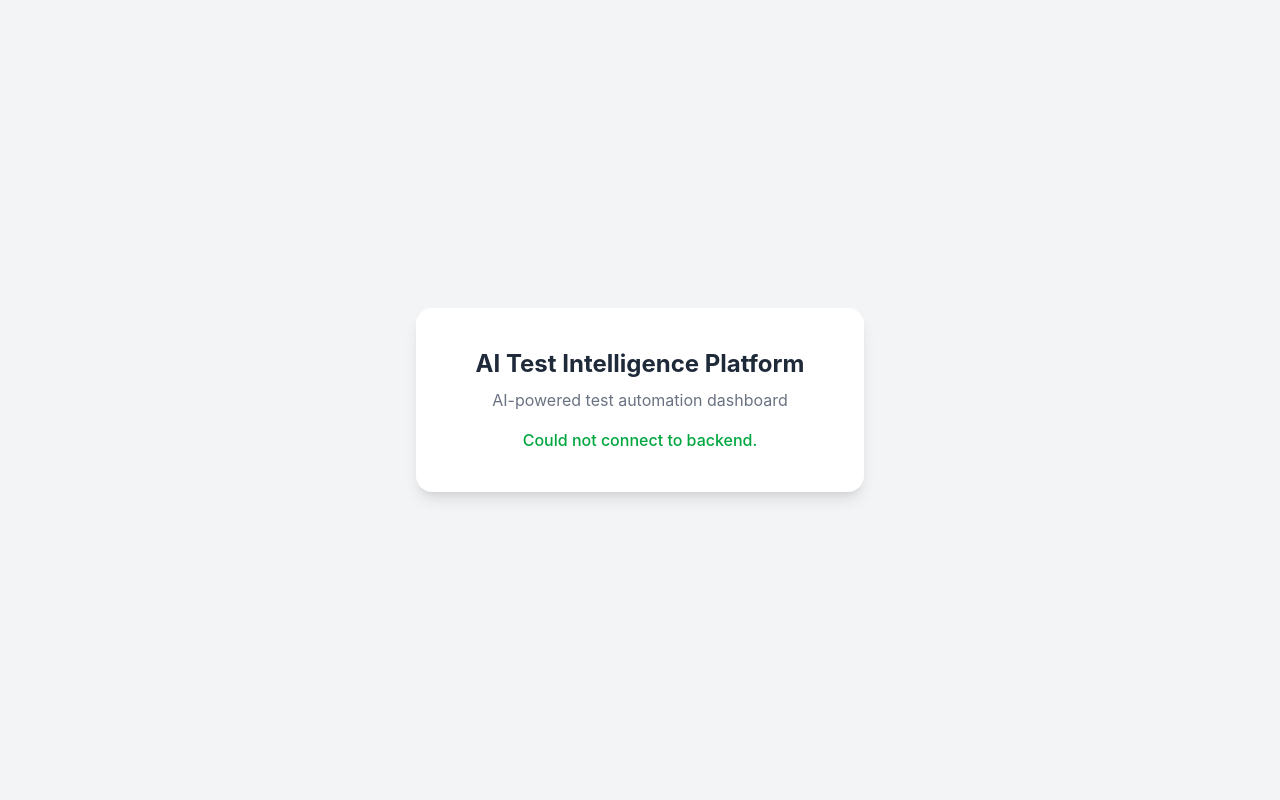
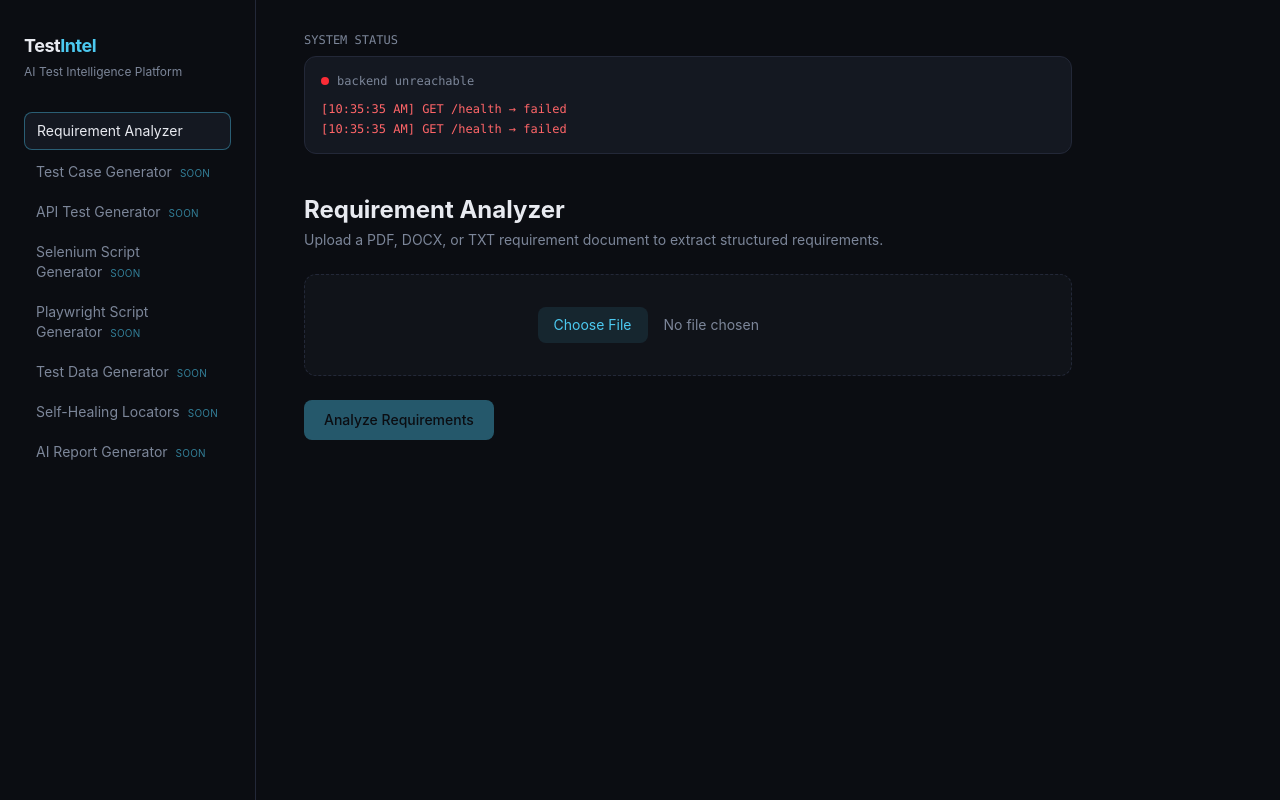
Before and after one commit to patilneha72710/AI-Test-Intelligence, a React app in the folder frontend/: page / in a window 1280 px wide. Built offline with nearby package versions, Linux system fonts and the light colour scheme; no server answers; the HTML template or start-up script is replaced by a standard one.

Commit message:
Add Requirement Analyzer frontend UI with file upload

```diff
--- a/frontend/src/App.jsx
+++ b/frontend/src/App.jsx
@@ -1,30 +1,181 @@
 import { useEffect, useState } from "react";
 
+const modules = [
+  { id: "requirements", name: "Requirement Analyzer", desc: "Extract structured requirements from PDF/DOCX/TXT", active: true },
+  { id: "testcases", name: "Test Case Generator", desc: "Functional, boundary & negative test cases", active: false },
+  { id: "api", name: "API Test Generator", desc: "Generate Postman collections from requirements", active: false },
+  { id: "selenium", name: "Selenium Script Generator", desc: "Auto-generate Selenium automation scripts", active: false },
+  { id: "playwright", name: "Playwright Script Generator", desc: "Auto-generate Playwright automation scripts", active: false },
+  { id: "testdata", name: "Test Data Generator", desc: "Realistic & edge-case test data", active: false },
+  { id: "locators", name: "Self-Healing Locators", desc: "Detect and repair broken UI locators", active: false },
+  { id: "report", name: "AI Report Generator", desc: "Summarized, AI-written test reports", active: false },
+];
+
 function App() {
-  const [status, setStatus] = useState("Checking backend connection...");
+  const [status, setStatus] = useState("connecting");
+  const [log, setLog] = useState([]);
+  const [activeModule, setActiveModule] = useState("requirements");
+
+  const [file, setFile] = useState(null);
+  const [analyzing, setAnalyzing] = useState(false);
+  const [result, setResult] = useState(null);
+  const [error, setError] = useState(null);
 
   useEffect(() => {
+    const check = () => {
       fetch("http://127.0.0.1:5000/health")
         .then((res) => res.json())
         .then((data) => {
-        setStatus(`Backend connected! Status: ${data.status}`);
+          setStatus("ok");
+          setLog((prev) => [...prev.slice(-3), `[${new Date().toLocaleTimeString()}] GET /health → 200 ${data.status}`]);
         })
         .catch(() => {
-        setStatus("Could not connect to backend.");
+          setStatus("down");
+          setLog((prev) => [...prev.slice(-3), `[${new Date().toLocaleTimeString()}] GET /health → failed`]);
         });
+    };
+    check();
+    const interval = setInterval(check, 8000);
+    return () => clearInterval(interval);
   }, []);
 
+  const handleFileChange = (e) => {
+    setFile(e.target.files[0]);
+    setResult(null);
+    setError(null);
+  };
+
+  const handleAnalyze = async () => {
+    if (!file) return;
+    setAnalyzing(true);
+    setError(null);
+    setResult(null);
+
+    const formData = new FormData();
+    formData.append("file", file);
+
+    try {
+      const res = await fetch("http://127.0.0.1:5000/api/analyze-requirements", {
+        method: "POST",
+        body: formData,
+      });
+      const data = await res.json();
+      if (!res.ok) {
+        setError(data.error || "Something went wrong.");
+      } else {
+        setResult(data);
+      }
+    } catch (err) {
+      setError("Could not reach the backend.");
+    } finally {
+      setAnalyzing(false);
+    }
+  };
+
   return (
-    <div className="min-h-screen bg-gray-100 flex items-center justify-center">
-      <div className="bg-white shadow-lg rounded-2xl p-10 text-center max-w-md w-full">
-        <h1 className="text-2xl font-bold text-gray-800 mb-2">
-          AI Test Intelligence Platform
+    <div className="min-h-screen bg-[#0B0D12] text-[#E8EAF0] flex">
+      {/* Sidebar */}
+      <aside className="w-64 border-r border-[#232838] px-6 py-8 hidden md:block">
+        <h1 className="font-display font-bold text-lg tracking-tight">
+          Test<span className="text-[#4CC9F0]">Intel</span>
         </h1>
-        <p className="text-gray-500 mb-4">
-          AI-powered test automation dashboard
+        <p className="text-xs text-[#7C8699] mt-1 mb-8">AI Test Intelligence Platform</p>
+
+        <nav className="space-y-1">
+          {modules.map((m) => (
+            <div
+              key={m.id}
+              onClick={() => m.active && setActiveModule(m.id)}
+              className={`px-3 py-2 rounded-lg text-sm transition ${
+                m.active
+                  ? activeModule === m.id
+                    ? "bg-[#141821] text-[#E8EAF0] border border-[#4CC9F0]/40 cursor-pointer"
+                    : "text-[#E8EAF0] hover:bg-[#141821] cursor-pointer border border-transparent"
+                  : "text-[#7C8699] cursor-not-allowed"
+              }`}
+            >
+              {m.name}
+              {!m.active && (
+                <span className="text-[10px] uppercase tracking-wide text-[#4CC9F0]/60 ml-2">soon</span>
+              )}
+            </div>
+          ))}
+        </nav>
+      </aside>
+
+      {/* Main */}
+      <main className="flex-1 px-6 md:px-12 py-8">
+        <div className="max-w-3xl">
+          <p className="font-mono text-xs text-[#7C8699] mb-2">SYSTEM STATUS</p>
+
+          <div className="bg-[#141821] border border-[#232838] rounded-xl p-4 mb-10">
+            <div className="flex items-center gap-2 mb-3">
+              <span
+                className={`w-2 h-2 rounded-full ${
+                  status === "ok" ? "bg-[#34D399]" : status === "down" ? "bg-red-500" : "bg-[#4CC9F0] animate-pulse"
+                }`}
+              />
+              <span className="font-mono text-xs text-[#7C8699]">
+                backend {status === "ok" ? "connected" : status === "down" ? "unreachable" : "checking..."}
+              </span>
+            </div>
+            <div className="font-mono text-xs space-y-1">
+              {log.length === 0 && <p className="text-[#7C8699]">awaiting first check...</p>}
+              {log.map((line, i) => (
+                <p key={i} className={line.includes("200") ? "text-[#34D399]" : "text-red-400"}>
+                  {line}
                 </p>
-        <p className="text-green-600 font-medium">{status}</p>
+              ))}
             </div>
+          </div>
+
+          {activeModule === "requirements" && (
+            <>
+              <h2 className="font-display text-2xl font-bold mb-1">Requirement Analyzer</h2>
+              <p className="text-[#7C8699] text-sm mb-6">
+                Upload a PDF, DOCX, or TXT requirement document to extract structured requirements.
+              </p>
+
+              <div className="border border-dashed border-[#232838] rounded-xl p-8 text-center bg-[#101319] mb-6">
+                <input
+                  type="file"
+                  accept=".pdf,.docx,.txt"
+                  onChange={handleFileChange}
+                  className="block mx-auto text-sm text-[#7C8699] file:mr-4 file:py-2 file:px-4 file:rounded-lg file:border-0 file:bg-[#4CC9F0]/10 file:text-[#4CC9F0] file:text-sm hover:file:bg-[#4CC9F0]/20 cursor-pointer"
+                />
+                {file && (
+                  <p className="font-mono text-xs text-[#7C8699] mt-3">{file.name}</p>
+                )}
+              </div>
+
+              <button
+                onClick={handleAnalyze}
+                disabled={!file || analyzing}
+                className="bg-[#4CC9F0] text-[#0B0D12] font-medium text-sm px-5 py-2.5 rounded-lg disabled:opacity-40 disabled:cursor-not-allowed hover:bg-[#4CC9F0]/90 transition"
+              >
+                {analyzing ? "Analyzing..." : "Analyze Requirements"}
+              </button>
+
+              {error && (
+                <div className="mt-6 border border-red-500/30 bg-red-500/10 text-red-400 text-sm rounded-xl p-4">
+                  {error}
+                </div>
+              )}
+
+              {result && (
+                <div className="mt-6 border border-[#232838] bg-[#141821] rounded-xl p-6">
+                  <p className="font-mono text-xs text-[#7C8699] mb-3">
+                    EXTRACTED FROM {result.filename.toUpperCase()}
+                  </p>
+                  <pre className="whitespace-pre-wrap font-mono text-sm text-[#E8EAF0] leading-relaxed">
+                    {result.requirements}
+                  </pre>
+                </div>
+              )}
+            </>
+          )}
+        </div>
+      </main>
     </div>
   );
 }
```
Lines whose indentation alone changed are shown as unchanged.
